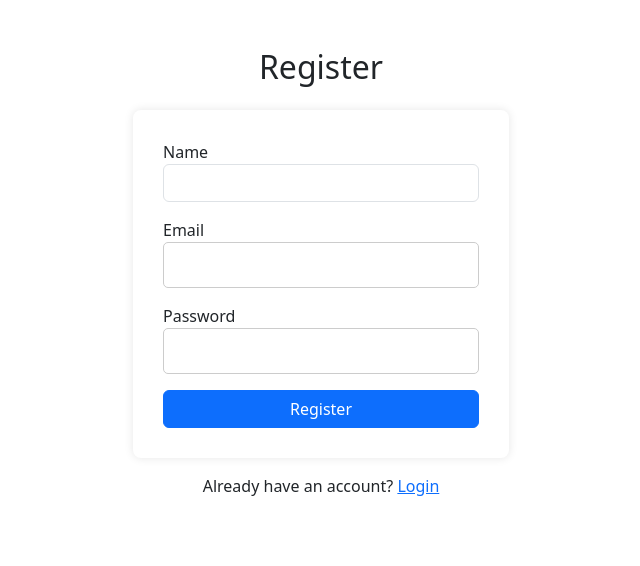
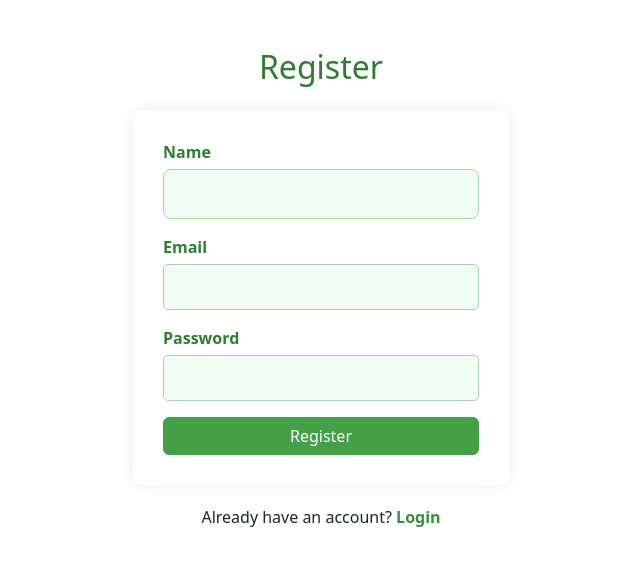
Before and after one commit to edwithanage/GlobetrotterGo_travel, a React (Vite) app in the folder client/: page /register in a window 1280 px wide. Shown: the top 566 px of the page, without its empty margins (319-959 px from the left). Built offline with nearby package versions, Linux system fonts and the light colour scheme.

Commit message:
change color

```diff
--- a/client/src/AddTravelPlaceForm.css
+++ b/client/src/AddTravelPlaceForm.css
@@ -2,14 +2,14 @@
   max-width: 500px;
   margin: 2rem auto;
   padding: 20px;
-  background: #f7f7f7;
+  background: #f0fdf4; /* light green background */
   border-radius: 10px;
-  box-shadow: 0 0 10px rgba(0, 0, 0, 0.1);
+  box-shadow: 0 0 12px rgba(0, 128, 0, 0.15);
 }
 
 .add-form-container h2 {
   text-align: center;
-  color: #333;
+  color: #166534; /* dark green */
   margin-bottom: 1rem;
 }
 
@@ -22,9 +22,10 @@
 .travel-form textarea {
   padding: 10px;
   margin-bottom: 12px;
-  border: 1px solid #ccc;
+  border: 1px solid #a7f3d0; /* light green border */
   border-radius: 5px;
   font-size: 1rem;
+  background-color: #ffffff;
 }
 
 .travel-form textarea {
@@ -34,7 +35,7 @@
 
 .travel-form button {
   padding: 10px;
-  background-color: #0066ff;
+  background-color: #22c55e; /* medium green */
   color: #fff;
   font-weight: bold;
   border: none;
@@ -44,9 +45,9 @@
 }
 
 .travel-form button:hover {
-  background-color: #004ec2;
+  background-color: #15803d; /* darker green */
 }
-/* Add this to your global CSS or in Travel.css, AddTravelPlaceForm.css etc. */
+
 .page-container {
   margin-top: 70px;
   padding: 20px;
--- a/client/src/EditTravelPlaceForm.css
+++ b/client/src/EditTravelPlaceForm.css
@@ -2,9 +2,9 @@
   max-width: 500px;
   margin: 40px auto;
   padding: 30px;
-  background-color: #ffffff;
+  background-color: #f0fdf4; /* soft green background */
   border-radius: 16px;
-  box-shadow: 0 10px 25px rgba(0, 0, 0, 0.08);
+  box-shadow: 0 10px 25px rgba(34, 197, 94, 0.2); /* greenish shadow */
   font-family: 'Segoe UI', Tahoma, Geneva, Verdana, sans-serif;
 }
 
@@ -12,7 +12,7 @@
   margin-bottom: 20px;
   text-align: center;
   font-size: 26px;
-  color: #333;
+  color: #166534; /* dark green text */
 }
 
 .travel-form input,
@@ -20,9 +20,31 @@
   width: 100%;
   padding: 12px 15px;
   margin-bottom: 16px;
-  border: 1px solid #ccc;
+  border: 1px solid #bbf7d0; /* light green border */
   border-radius: 12px;
   font-size: 16px;
   background-color: #f9f9f9;
   transition: border-color 0.3s ease;
-};
+}
+
+.travel-form input:focus,
+.travel-form textarea:focus {
+  outline: none;
+  border-color: #22c55e; /* medium green when focused */
+}
+
+.travel-form button {
+  padding: 12px;
+  background-color: #22c55e; /* main green */
+  color: white;
+  font-weight: bold;
+  font-size: 16px;
+  border: none;
+  border-radius: 12px;
+  cursor: pointer;
+  transition: background-color 0.3s ease;
+}
+
+.travel-form button:hover {
+  background-color: #15803d; /* darker green */
+}
--- a/client/src/Login.css
+++ b/client/src/Login.css
@@ -34,7 +34,7 @@ form {
 form h2 {
   text-align: center;
   margin-bottom: 20px;
-  color: #333;
+  color: #2e7d32; /* dark green */
 }
 
 input[type="email"],
@@ -42,8 +42,9 @@ input[type="password"] {
   width: 100%;
   padding: 10px;
   margin-bottom: 12px;
-  border: 1px solid #ccc;
+  border: 1px solid #a5d6a7; /* soft green border */
   border-radius: 5px;
+  background-color: #f1fdf3; /* very light green background */
 }
 
 button {
@@ -59,7 +60,7 @@ button {
 }
 
 button:hover {
-  background-color: #218838;
+  background-color: #388e3c; /* darker green on hover */
 }
 
 .login-footer {
@@ -107,6 +108,7 @@ button:hover {
   align-items: center;
   justify-content: center;
   background: #f9f9f9;
+  background-color: #e9f9ee; /* Light green background */
   padding: 40px;
 }
 
@@ -117,4 +119,5 @@ form {
   padding: 30px;
   border-radius: 8px;
   box-shadow: 0 0 10px rgba(0,0,0,0.1);
+  box-shadow: 0 0 15px rgba(0, 128, 0, 0.1); /* soft green shadow */
 }
--- a/client/src/Navbar.jsx
+++ b/client/src/Navbar.jsx
@@ -5,7 +5,9 @@ function Navbar() {
   const [isOpen, setIsOpen] = useState(false);
 
   return (
+
     <nav className="navbar navbar-expand-lg navbar-dark bg-primary px-4">
+
       <Link className="navbar-brand" to="/travel">🌍 TravelRoutes</Link>
 
       {/* Navbar toggler for mobile */}
--- a/client/src/Signup.css
+++ b/client/src/Signup.css
@@ -1,7 +1,85 @@
 /* Signup.css */
 form {
-  background: #f9f9f9;
-  padding: 20px;
+  background: #e9f9ee; /* Light green background */
+  padding: 30px 20px;
+  border-radius: 12px;
+  box-shadow: 0 0 15px rgba(0, 128, 0, 0.1);
+}
+
+h2 {
+  color: #2e7d32; /* Dark green */
+  margin-bottom: 25px;
+  text-align: center;
+}
+
+label {
+  font-weight: 600;
+  color: #2e7d32;
+}
+
+input[type="text"],
+input[type="email"],
+input[type="password"] {
+  width: 100%;
+  padding: 12px;
+  margin-top: 5px;
+  margin-bottom: 15px;
+  border: 1.5px solid #a5d6a7; /* soft green border */
   border-radius: 8px;
-  box-shadow: 0 0 10px rgba(0,0,0,0.1);
+  background-color: #f1fdf3;
+  font-size: 16px;
+  transition: border-color 0.3s ease;
 }
+
+input[type="text"]:focus,
+input[type="email"]:focus,
+input[type="password"]:focus {
+  outline: none;
+  border-color: #43a047; /* brighter green on focus */
+  background-color: #e0f2e9;
+}
+
+button {
+  width: 100%;
+  padding: 12px;
+  background-color: #43a047; /* primary green */
+  color: white;
+  font-size: 18px;
+  font-weight: 600;
+  border: none;
+  border-radius: 8px;
+  cursor: pointer;
+  transition: background-color 0.3s ease;
+}
+
+button:hover {
+  background-color: #388e3c; /* darker green on hover */
+}
+
+.mt-3 {
+  margin-top: 20px !important;
+}
+
+.text-center {
+  text-align: center;
+}
+
+a {
+  color: #388e3c;
+  font-weight: 600;
+  text-decoration: none;
+}
+
+a:hover {
+  text-decoration: underline;
+}
+button.btn-primary {
+  background-color: #43a047 !important; /* your green */
+  border-color: #43a047 !important;
+  color: white !important;
+}
+
+button.btn-primary:hover {
+  background-color: #388e3c !important; /* darker green */
+  border-color: #388e3c !important;
+}
--- a/client/src/Signup.jsx
+++ b/client/src/Signup.jsx
@@ -2,6 +2,8 @@
 import React, { useState } from 'react';
 import axios from 'axios';
 import { Link } from 'react-router-dom';
+import './Signup.css';
+
 
 function Signup() {
   const [formData, setFormData] = useState({
--- a/client/src/TravelCard.css
+++ b/client/src/TravelCard.css
@@ -1,20 +1,79 @@
-/* TravelCard.css */
+/* Container and Layout */
+.travel-container {
+  padding: 30px;
+  text-align: center;
+  background-color: #e6f4ea; /* very light green background */
+  min-height: 100vh;
+}
+
+/* Search Input */
+.search-input {
+  width: 60%;
+  padding: 10px;
+  margin-bottom: 20px;
+  border-radius: 6px;
+  border: 1px solid #a5d6a7; /* soft green border */
+  outline-color: #43a047; /* green focus outline */
+  transition: outline-color 0.3s ease;
+}
+
+.search-input:focus {
+  outline-color: #2e7d32; /* darker green on focus */
+}
+
+/* Filter Buttons Container */
+.filter-buttons {
+  display: flex;
+  justify-content: center;
+  align-items: center;
+  gap: 15px;
+  margin-bottom: 20px;
+}
+
+/* Filter Buttons */
+.filter-buttons button {
+  padding: 10px 20px;
+  background-color: #43a047; /* medium green */
+  color: white;
+  border: none;
+  border-radius: 20px;
+  cursor: pointer;
+  font-weight: 600;
+  transition: background-color 0.3s ease;
+}
+
+.filter-buttons button:hover {
+  background-color: #2e7d32; /* darker green on hover */
+}
+
+/* Card Grid Layout */
+.card-grid {
+  display: flex;
+  gap: 20px;
+  justify-content: center;
+  flex-wrap: wrap;
+}
+
+/* Travel Card */
 .travel-card {
-  border: 1px solid #ddd;
-  border-radius: 12px;
-  padding: 16px;
   width: 300px;
-  background-color: #fff;
-  box-shadow: 0 4px 10px rgba(0,0,0,0.1);
+  border: 1px solid #a5d6a7; /* light green border */
+  border-radius: 8px;
+  padding: 15px;
+  box-shadow: 0 2px 8px rgba(67, 160, 71, 0.2); /* subtle green shadow */
+  text-align: left;
+  background-color: #f9fff9; /* very light green card background */
+  transition: transform 0.2s ease;
   cursor: pointer;
-  transition: transform 0.2s ease;
 }
 
 .travel-card:hover {
   transform: scale(1.02);
+  box-shadow: 0 4px 15px rgba(46, 125, 50, 0.4); /* darker green shadow on hover */
 }
 
-.travel-image {
+/* Travel Card Image */
+.travel-card img {
   width: 100%;
   height: 180px;
   object-fit: cover;
@@ -22,16 +81,25 @@
   margin-bottom: 10px;
 }
 
+/* Read More Button */
 .read-more-btn {
   margin-top: 10px;
-  background-color: #0099ff;
+  background-color: #43a047; /* green button */
   color: white;
   padding: 8px 12px;
   border: none;
   border-radius: 6px;
   cursor: pointer;
+  font-weight: 600;
+  transition: background-color 0.3s ease;
 }
 
 .read-more-btn:hover {
-  background-color: #007acc;
+  background-color: #2e7d32; /* darker green on hover */
 }
+
+/* Heading */
+.travel-container h2 {
+  color: #2e7d32; /* dark green heading */
+  margin-bottom: 25px;
+}
--- a/client/src/TravelPlaces.css
+++ b/client/src/TravelPlaces.css
@@ -1,38 +1,52 @@
+/* Container and Layout */
 .travel-container {
   padding: 30px;
   text-align: center;
+  background-color: #e6f4ea; /* very light green background */
+  min-height: 100vh;
 }
 
+/* Search Input */
 .search-input {
   width: 60%;
   padding: 10px;
   margin-bottom: 20px;
   border-radius: 6px;
-  border: 1px solid #ccc;
+  border: 1px solid #a5d6a7; /* soft green border */
+  outline-color: #43a047; /* green focus outline */
+  transition: outline-color 0.3s ease;
 }
 
+.search-input:focus {
+  outline-color: #2e7d32; /* darker green on focus */
+}
+
+/* Filter Buttons Container */
 .filter-buttons {
   display: flex;
-  justify-content: center; /* Center horizontally */
-  align-items: center;     /* Center vertically if needed */
-  gap: 15px;               /* Space between buttons */
+  justify-content: center;
+  align-items: center;
+  gap: 15px;
   margin-bottom: 20px;
 }
 
+/* Filter Buttons */
 .filter-buttons button {
   padding: 10px 20px;
-  background-color: #007bff;
+  background-color: #43a047; /* medium green */
   color: white;
   border: none;
   border-radius: 20px;
   cursor: pointer;
+  font-weight: 600;
+  transition: background-color 0.3s ease;
 }
 
 .filter-buttons button:hover {
-  background-color: #0056b3;
+  background-color: #2e7d32; /* darker green on hover */
 }
 
-
+/* Card Grid Layout */
 .card-grid {
   display: flex;
   gap: 20px;
@@ -40,23 +54,52 @@
   flex-wrap: wrap;
 }
 
+/* Travel Card */
 .travel-card {
   width: 300px;
-  border: 1px solid #eee;
+  border: 1px solid #a5d6a7; /* light green border */
   border-radius: 8px;
   padding: 15px;
-  box-shadow: 0 2px 8px rgba(0,0,0,0.1);
+  box-shadow: 0 2px 8px rgba(67, 160, 71, 0.2); /* subtle green shadow */
   text-align: left;
+  background-color: #f9fff9; /* very light green card background */
+  transition: transform 0.2s ease;
+  cursor: pointer;
 }
 
+.travel-card:hover {
+  transform: scale(1.02);
+  box-shadow: 0 4px 15px rgba(46, 125, 50, 0.4); /* darker green shadow on hover */
+}
+
+/* Travel Card Image */
 .travel-card img {
   width: 100%;
-  height: 60%;
-  border-radius: 6px;
+  height: 180px;
+  object-fit: cover;
+  border-radius: 8px;
   margin-bottom: 10px;
 }
-/* Add this to your global CSS or in Travel.css, AddTravelPlaceForm.css etc. */
-.page-container {
-  margin-top: 70px;
-  padding: 20px;
+
+/* Read More Button */
+.read-more-btn {
+  margin-top: 10px;
+  background-color: #43a047; /* green button */
+  color: white;
+  padding: 8px 12px;
+  border: none;
+  border-radius: 6px;
+  cursor: pointer;
+  font-weight: 600;
+  transition: background-color 0.3s ease;
 }
+
+.read-more-btn:hover {
+  background-color: #2e7d32; /* darker green on hover */
+}
+
+/* Heading */
+.travel-container h2 {
+  color: #2e7d32; /* dark green heading */
+  margin-bottom: 25px;
+}
```
